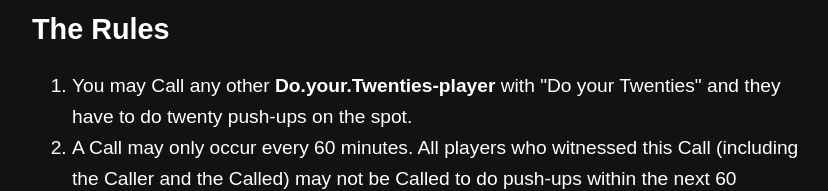
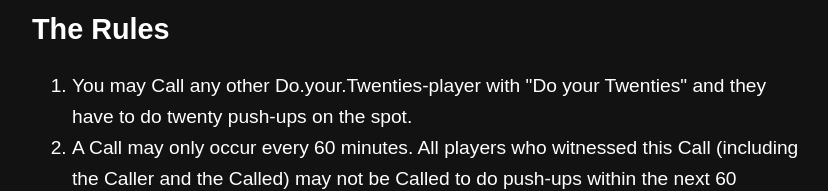
Before and after one commit to doyour20s/doyour20s.github.io, a plain HTML site: page index.html in a window 1280 px wide. Shown: the part 375-566 px from the top of the page, without its empty margins (224-1052 px from the left). Drawn offline with Linux system fonts and the light colour scheme.

Commit message:
minor edit

```diff
--- a/index.html
+++ b/index.html
@@ -40,7 +40,7 @@
 
 <h2>The Rules</h2>
 <ol>
-<li>You may Call any other <strong>Do.your.Twenties-player</strong> with "Do your Twenties" and they have to do twenty push-ups on the spot.</li>
+<li>You may Call any other Do.your.Twenties-player with "Do your Twenties" and they have to do twenty push-ups on the spot.</li>
 <li>A Call may only occur every 60 minutes. All players who witnessed this Call (including the Caller and the Called) may not be Called to do push-ups within the next 60 minutes.</li>
 <li>If anyone calls "Do your Twenties" on someone who witnessed a Call (including the Caller and the Called) within the last 60 minutes they have to do twenty push-ups themselves.</li>
 <li>The 60 minutes time always starts from the last performed push-ups.</li>
```
